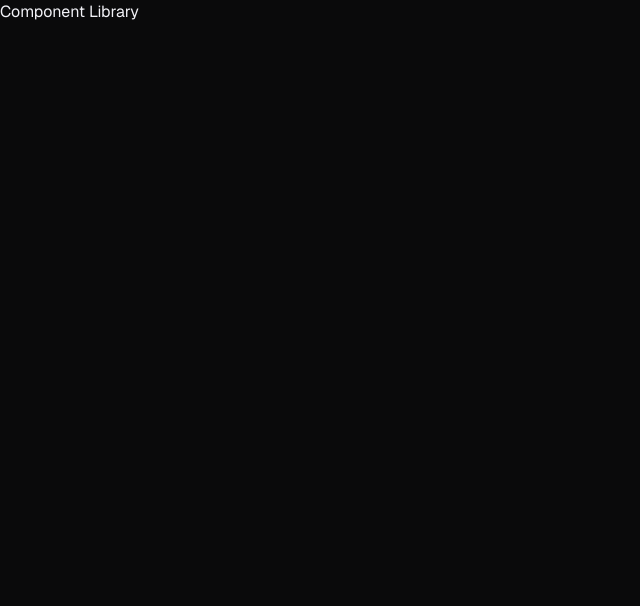
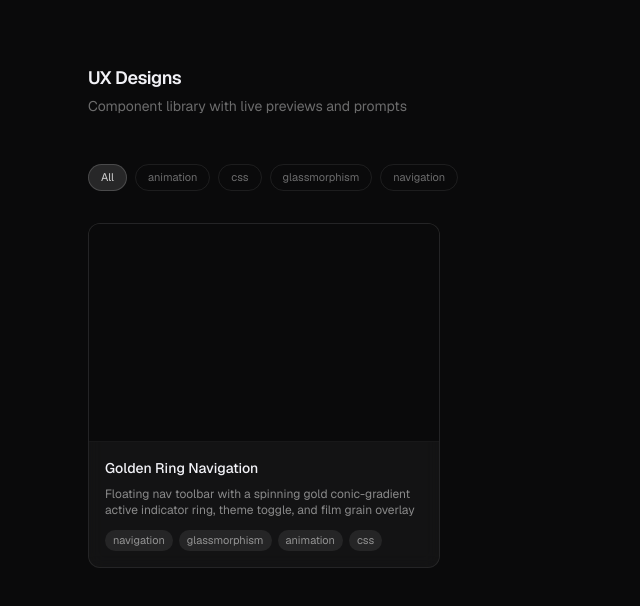
Before and after one commit to danielhirt/ux-designs, a Next.js app: page / in a window 1280 px wide. Shown: the top 606 px of the page, without its empty margins (0-640 px from the left). Built offline with nearby package versions, Linux system fonts and the light colour scheme.

Commit message:
feat: build gallery page with grid and tag filtering

```diff
--- a/app/globals.css
+++ b/app/globals.css
@@ -4,3 +4,7 @@
   --font-sans: var(--font-geist-sans), system-ui, sans-serif;
   --font-mono: var(--font-geist-mono), monospace;
 }
+
+:root {
+  --thumb-scale: 0.28;
+}
--- a/app/page.tsx
+++ b/app/page.tsx
@@ -1,3 +1,54 @@
-export default function Home() {
-  return <main><h1>Component Library</h1></main>;
+import { Suspense } from "react";
+import { getAllComponents, getAllTags } from "@/lib/components";
+import { GalleryCard } from "@/components/gallery-card";
+import { TagFilter } from "@/components/tag-filter";
+
+export default async function GalleryPage({
+  searchParams,
+}: {
+  searchParams: Promise<{ tag?: string }>;
+}) {
+  const { tag } = await searchParams;
+  const allComponents = getAllComponents();
+  const tags = getAllTags();
+
+  const filtered = tag
+    ? allComponents.filter((c) => c.tags.includes(tag))
+    : allComponents;
+
+  return (
+    <main className="max-w-6xl mx-auto px-6 py-16">
+      <header className="mb-12">
+        <h1 className="text-lg font-semibold tracking-tight mb-1">
+          UX Designs
+        </h1>
+        <p className="text-sm text-white/40">
+          Component library with live previews and prompts
+        </p>
+      </header>
+
+      <Suspense fallback={null}>
+        <div className="mb-8">
+          <TagFilter tags={tags} />
+        </div>
+      </Suspense>
+
+      <div
+        className="grid gap-6"
+        style={{
+          gridTemplateColumns: "repeat(auto-fill, minmax(340px, 1fr))",
+        }}
+      >
+        {filtered.map((component) => (
+          <GalleryCard key={component.slug} component={component} />
+        ))}
+      </div>
+
+      {filtered.length === 0 && (
+        <p className="text-sm text-white/30 text-center py-20">
+          No components match this filter.
+        </p>
+      )}
+    </main>
+  );
 }
```
